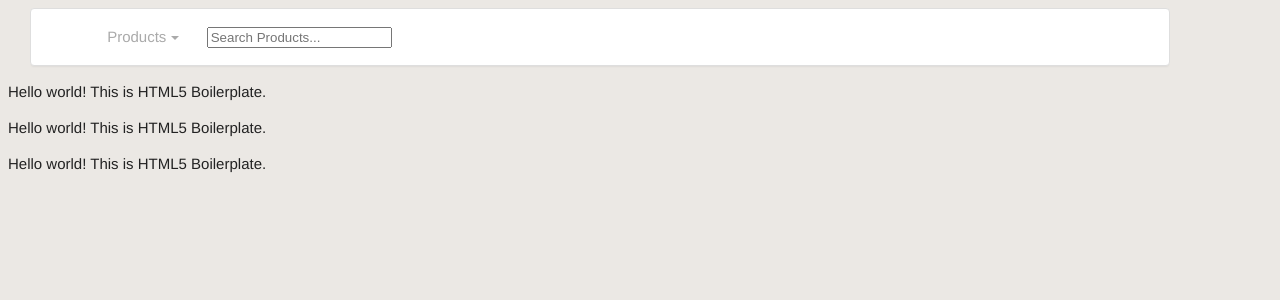
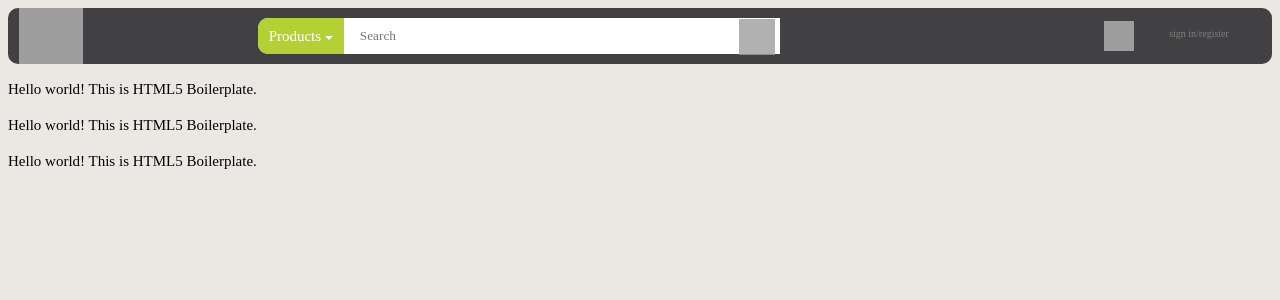
Before and after one commit to zachjustice/starlight, a PHP site: page / in a window 1280 px wide. Shown: the top 300 px of the page. Run offline with PHP 8.4, Linux system fonts and the light colour scheme; some libraries are stand-ins or nearby versions; grey boxes are pictures that could not be loaded.

Commit message:
Please enter the commit message for your changes. Lines starting  with '#' will be ignored, and an empty message aborts the commit.
 Committer: Cloud User <ec2-user@ip-172-31-21-25.us-west-2.compute.internal>

 On branch master
 Changes to be committed:
   (use "git reset HEAD <file>..." to unstage)

	modified:   css/main.css
modified:   index.php

 Untracked files:
   (use "git add <file>..." to include in what will be committed)

	css/main - Copy.css
	index - Copy.php
	starlight/

```diff
--- a/css/main.css
+++ b/css/main.css
@@ -9,7 +9,7 @@
    ========================================================================== */
 
 html {
-    color: #222;
+    color: white;
     font-size: 1em;
     line-height: 1.4;
 }
@@ -23,7 +23,7 @@ html {
  */
 
 ::selection {
-    background: #b3d4fc;
+    background: transparent;
     text-shadow: none;
 }
 
@@ -36,7 +36,7 @@ hr {
     height: 1px;
     border: 0;
     border-top: 1px solid #ccc;
-    margin: 1em 0;
+    margin: 0 0 0 0;
     padding: 0;
 }
 
@@ -60,9 +60,7 @@ video {
  */
 
 fieldset {
-    border: 0;
-    margin: 0;
-    padding: 0;
+    border: transparent;
 }
 
 /*
@@ -78,129 +76,206 @@ textarea {
    ========================================================================== */
 
 .browserupgrade {
-    margin: 0.2em 0;
+    margin: 0 0;
     background: #ccc;
     color: #000;
-    padding: 0.2em 0;
+    padding: 0em 0;
 }
 
 /* ==========================================================================
    StartLight Web App
    ========================================================================== */
-
+@font-face{
+    font-family: bebas;
+    src:BEBAS_.TTF;
+}
 body {
     background-color: #EBE8E4;
-    color: #222;
-    font-family: "HelveticaNeue-Light", "Helvetica Neue Light", "Helvetica Neue", Helvetica, Arial, "Lucida Grande", sans-serif;
+    color: black;
+    font-family: bebas;
     font-weight: 300;
     font-size: 15px;
 }
 
 /* ================= Nav Bar =================== */
 nav {
-  background-color: #fff;
-  border: 1px solid #dedede;
-  border-radius: 4px;
-  box-shadow: 0 2px 2px -1px rgba(0, 0, 0, 0.055);
-  color: #888;
-  display: block;
-  margin: 8px 22px 8px 22px;
-  overflow: hidden;
-  width: 90%;
+  position: relative;
+  background-color: rgb( 65, 64, 66);
+  border-color: transparent;
+  border: transparent;
+  border-radius: 10px;
 }
 
 nav ul {
-    margin: 0;
-    padding: 0;
+    margin: 0px;
+    padding: 0px;
 }
+nav ul li #icon {
+    height: 56px;
+    width: 64px;
+}
+#icon:hover {
+    opacity: .9;
+}
+#menu {
+    position: absolute;
+    margin-top: 10px;
+    display: inline-block;
+    list-style-type: lower-alpha;
+    background-color: rgb(179, 209, 53);
+    margin-left: 160px;
+    border-radius: 10px 0px 0px 10px;
+    z-index: 999;
 
+
+    -webkit-transition: all 0.1s;
+    -moz-transition: all 0.1s;
+    -ms-transition: all 0.1s;
+    -o-transition: all 0.1s;
+    transition: all 0.1s;
+}
 nav ul li {
+
     display: inline-block;
     list-style-type: none;
+    border-color: rgb(179, 209, 53);
 
-    -webkit-transition: all 0.2s;
-    -moz-transition: all 0.2s;
-    -ms-transition: all 0.2s;
-    -o-transition: all 0.2s;
-    transition: all 0.2s;
+    -webkit-transition: all 0.1s;
+    -moz-transition: all 0.1s;
+    -ms-transition: all 0.1s;
+    -o-transition: all 0.1s;
+    transition: all 0.1s;
 }
 
 nav > ul > li > a > .caret {
-    border-top: 4px solid #aaa;
+    border-top: 4px solid white;
     border-right: 4px solid transparent;
     border-left: 4px solid transparent;
-    content: "";
     display: inline-block;
-    height: 0;
-    width: 0;
     vertical-align: middle;
-
-    -webkit-transition: color 0.1s linear;
-    -moz-transition: color 0.1s linear;
-    -o-transition: color 0.1s linear;
-    transition: color 0.1s linear;
+    -webkit-transition: color 0.2s linear;
+    -moz-transition:    color 0.2s linear;
+    -ms-transition:     color 0.2s linear;
+    -o-transition:      color 0.2s linear;
+    transition:         color 0.2s linear;
 }
 
 nav > ul > li > a {
-    color: #aaa;
+    text-align: center;
+    color:white;
     display: block;
-    line-height: 56px;
-    padding: 0 24px;
+    line-height: 36px;
+    width:86px;
     text-decoration: none;
 }
+input{
+    -webkit-appearance: none;
+    -webkit-box-shadow:none;
 
-nav > ul > li:hover {
-    background-color: rgb( 40, 44, 47 );
+    position: relative;
+    vertical-align: middle;
+    height: 34px;
+    width: 158%;
+    font-family: bebas;
+    color: grey;
+    box-shadow: none;
+    background: white;
+    margin-left: 160px;
+    border: none;
+    outline: none;
+    text-indent: 100px;
+    border-radius: 10px 0px 0px 10px;
+}
+ input:focus{
+    -webkit-appearance: none;
+    outline: none;
+    border-top:1px solid;
+    border-bottom:1px solid;
+    border-color: rgb(0, 171, 220);
 }
 
-nav > ul > li:hover > a {
-    color: rgb( 255, 255, 255 );
+#s_button {
+    position: absolute;
+    padding-top: 9px;
+    z-index: 10;
+    margin-left: 288px;
+    opacity: .8;
+}
+#s_button a:hover {
+    opacity: .6
+}
+#s_button a:active {
+    opacity: 1;
 }
 
-nav > ul > li:hover > a > .caret {
+#signin {
+    float: right;
+    padding-right: 30px;
+    padding-top: 8px;
+    font-size: 10px;
+}
+#signin a:link {
+    color:grey;
+}
+#signin a:hover {
+    text-decoration: underline;
+
+}
+#signin a:active {
+    color: grey !important;
+}
+#signin a:visited {
+    color: white;
+}
+#cart {
+    height: 30px;
+    width: 30px;
+    float: right;
+    padding-top: 8px;
+    padding-right: 50px;
+}
+#menu:hover {
+    color: rgb( 255, 255, 255 );
+    background-color:rgb( 179, 209, 53 );
+    border-radius: 10px 0px 0px 0px;
+}
+li:hover a .caret {
     border-top-color: rgb( 255, 255, 255 );
 }
-
-nav > ul > li > div {
-    background-color: rgb( 40, 44, 47 );
-    border-top: 0;
-    border-radius: 0 0 4px 4px;
-    box-shadow: 0 2px 2px -1px rgba(0, 0, 0, 0.055);
-    display: none;
-    margin: 0;
+#tierone {
+    background-color: rgb( 179, 209, 53 );
     opacity: 0;
     position: absolute;
     width: 165px;
     visibility: hidden;
     z-index: 100;
+    border-radius: 0px 0px 0px 10px;
+    opacity: .9;
 
-    -webkit-transiton: opacity 0.2s;
-    -moz-transition: opacity 0.2s;
-    -ms-transition: opacity 0.2s;
-    -o-transition: opacity 0.2s;
-    -transition: opacity 0.2s;
+
+    -webkit-transiton: opacity 0.1s;
+    -moz-transition: opacity 0.1s;
+    -ms-transition: opacity 0.1s;
+    -o-transition: opacity 0.1s;
+    -transition: opacity 0.1s;
 }
-
-nav > ul > li:hover > div {
+li:hover #tierone {
     display: block;
     opacity: 1;
     visibility: visible;
 }
-
-nav > ul > li > div ul > li {
-    display: block;
-}
-
-nav > ul > li > div ul > li > a {
+#tierone ul li a {
     color: #fff;
     display: block;
     padding: 12px 24px;
     text-decoration: none;
+    border-radius: 0px 0px 0px 10px;
+}
+li:hover a {
+    background-color: rgba( 179, 209, 53);
+}
 }
 
-nav > ul > li > div ul > li:hover > a {
-    background-color: rgba( 255, 255, 255, 0.1);
-}
 
 /* ==========================================================================
    Helper classes
@@ -220,14 +295,14 @@ nav > ul > li > div ul > li:hover > a {
  */
 
 .visuallyhidden {
-    border: 0;
+    border: transparent;
     clip: rect(0 0 0 0);
     height: 1px;
-    margin: -1px;
+    margin: 0px;
     overflow: hidden;
     padding: 0;
     position: absolute;
-    width: 1px;
+    width: 0px;
 }
 
 /*
@@ -238,9 +313,9 @@ nav > ul > li > div ul > li:hover > a {
 
 .visuallyhidden.focusable:active,
 .visuallyhidden.focusable:focus {
-    clip: auto;
+    clip: inherit;
     height: auto;
-    margin: 0;
+    margin: 1px;
     overflow: visible;
     position: static;
     width: auto;
@@ -303,7 +378,7 @@ nav > ul > li > div ul > li:hover > a {
     *:before,
     *:after {
         background: transparent !important;
-        color: #000 !important; /* Black prints faster:
+        color: red !important; /* Black prints faster:
                                    http://www.sanbeiji.com/archives/953 */
         box-shadow: none !important;
         text-shadow: none !important;
@@ -334,7 +409,7 @@ nav > ul > li > div ul > li:hover > a {
 
     pre,
     blockquote {
-        border: 1px solid #999;
+        border: transparent;
         page-break-inside: avoid;
     }
 
--- a/index.php
+++ b/index.php
@@ -1,13 +1,17 @@
 <!doctype html>
 <html class="no-js" lang="">
     <head>
+        <!--<title>Starlight</title>-->
         <meta charset="utf-8">
         <meta http-equiv="x-ua-compatible" content="ie=edge">
-        <title><? echo( 'StarLight' ) ?></title>
-        <meta name="description" content="">
-        <meta name="viewport" content="width=device-width, initial-scale=1">
+        <title>StarLight</title>
+       <!-- for FF, Chrome, Opera -->
+        <link rel="icon" type="image/png" href="img/favicon.ico" sizes="16x16">
+        <link rel="icon" type="image/png" href="img/favicon.ico" sizes="32x32">
 
-        <link rel="apple-touch-icon" href="apple-touch-icon.png">
+<!-- for IE -->
+        <link rel="icon" type="image/x-icon" href="/img/favicon.ico" >
+        <link rel="shortcut icon" type="image/x-icon" href="favicon.ico"/>
         <!-- Place favicon.ico in the root directory -->
 
         <link rel="stylesheet" href="css/main.css">
@@ -20,18 +24,48 @@
 
         <nav>
             <ul>
-                <li><a href=""><img scr="/img/logo.png" /></a></li>
+                <li id="icon"><a href="#"><img src="img/Starlight-icon.png" style="width:64px;height:56px"></a></li>
+                <li id="menu">
+            <a href="products.html">Products <span class="caret"></span></a>
+            <div id="tierone">
+                <ul>
                     <li>
-                    <a href="">Products <span class="caret"></span></a>
+                        <a href="products.html#chair">Lights <span class="caret"></span></a>
                         <div>
                             <ul>
-                            <li><a href="">Tier 1</a></li>
-                            <li><a href="">Tier 1</a></li>
-                            <li><a href="">Tier 1</a></li>
+                                <li><a href="#">1</a></li>
+                                <li><a href="#">2</a></li>
+                                <li><a href="#">3</a></li>
                             </ul>
                         </div>
                     </li>
-                <li><input placeholder="Search Products..." /></li>
+                    <li>
+                        <a href="products.html#table">Security<span class="caret"></span></a>
+                        <div>
+                            <ul>
+                                <li><a href="#">1</a></li>
+                                <li><a href="#">2</a></li>
+                                <li><a href="#">3</a></li>
+                            </ul>
+                        </div>
+                        </li>
+                    <li>
+                        <a href="cooker.html">Other<span class="caret"></a>
+                        <div>
+                            <ul>
+                                <li><a href="#">1</a></li>
+                                <li><a href="#">2</a></li>
+                                <li><a href="#">3</a></li>
+                            </ul>
+                        </div>
+                        </li>
+                </ul>
+            </div>
+        </li>
+                <li id="search"><input placeholder="Search"/></li>
+                <li id="s_button"><a href="#"><img src="img/SearchButton.png" style="width:36px;height:36px"></a></li>
+                <li id="signin" class="c"><a href="#">sign in&#47register</a></li>
+                <li id="cart" class="c"><a href "#"><img src="img/cart.png" alt="Cart" style="width:30px;height:30px"></a></li>
             </ul>
         </nav>
 
```
Lines whose indentation alone changed are shown as unchanged.
